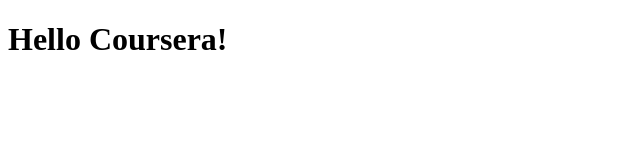
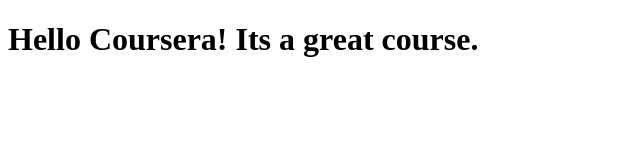
Before and after one commit to msk1234411/coursera-test, a plain HTML site: page site/index2.html in a window 1280 px wide. Shown: the whole page, without its empty margins (0-640 px from the left). Drawn offline with Linux system fonts and the light colour scheme.

Commit message:
Small addition to our page content.

```diff
--- a/site/index2.html
+++ b/site/index2.html
@@ -4,6 +4,6 @@
 	<title>Hello Coursera</title>
 </head>
 <body>
-<h1>Hello Coursera!</h1>
+<h1>Hello Coursera! Its a great course.</h1>
 </body>
 </html>
```
